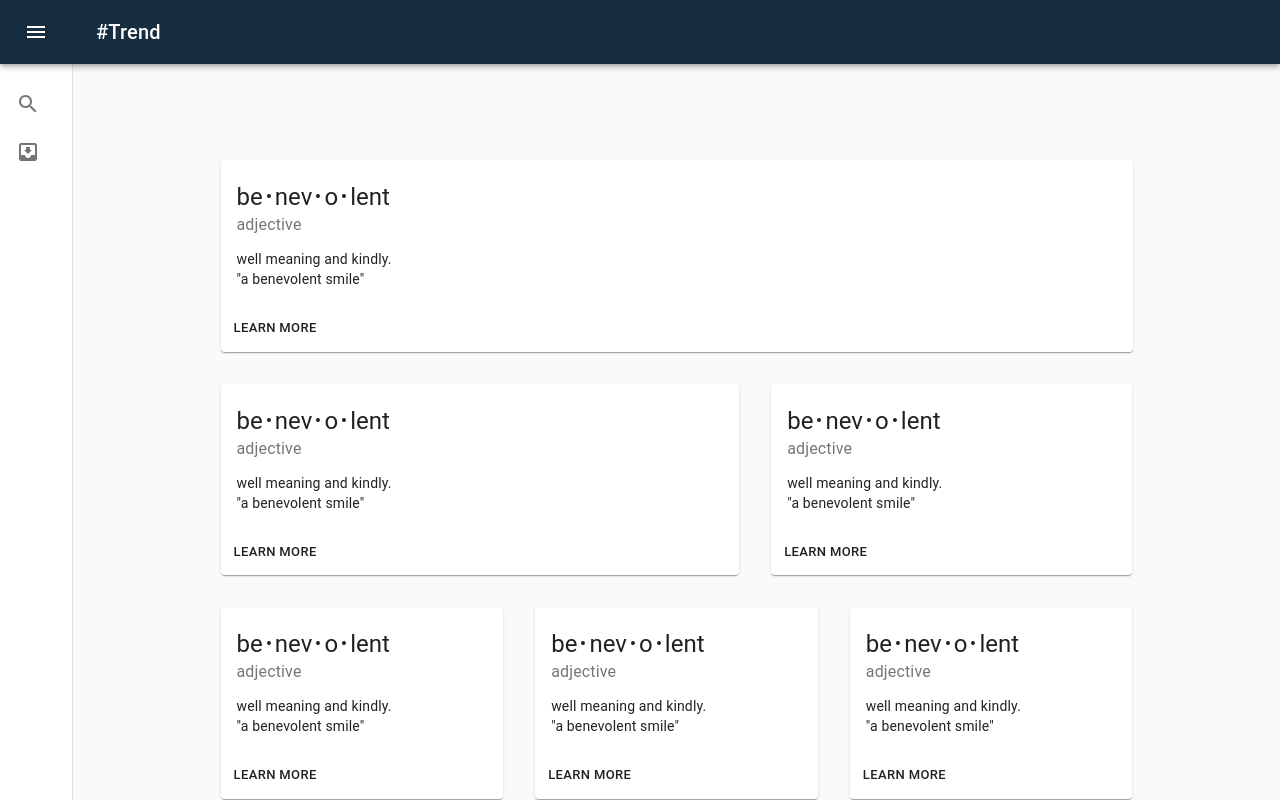
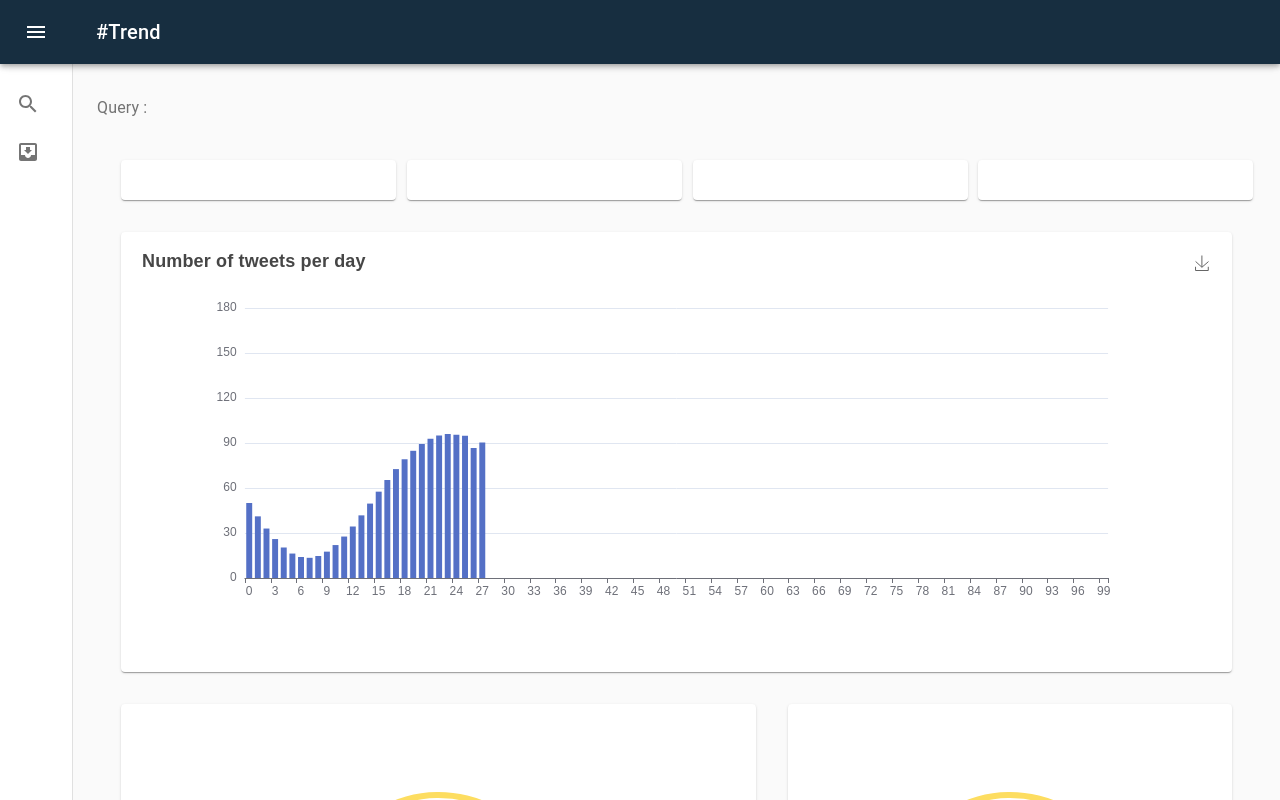
Before and after one commit to fquellec/hash-trend, a React (Create React App) app: page /dashboard in a window 1280 px wide. Shown: the top 800 px of the page. Built offline with nearby package versions, Linux system fonts and the light colour scheme.

Commit message:
add logic to search tweet + style index + start dashboard graphs

```diff
--- a/package.json
+++ b/package.json
@@ -9,6 +9,8 @@
     "@testing-library/react": "^11.1.0",
     "@testing-library/user-event": "^12.1.10",
     "classnames": "^2.3.1",
+    "echarts": "^5.1.2",
+    "echarts-for-react": "^3.0.1",
     "react": "^17.0.2",
     "react-dom": "^17.0.2",
     "react-router-dom": "^5.2.0",
--- a/src/App.js
+++ b/src/App.js
@@ -1,4 +1,3 @@
-//import logo from './logo.svg';
 import './App.css';
 import React from 'react';
 
@@ -6,7 +5,6 @@ import {
   BrowserRouter as Router,
   Route,
   Switch,
-  Link,
   Redirect
 } from "react-router-dom"
 
--- a/src/components/Card.js
+++ b/src/components/Card.js
@@ -28,38 +28,39 @@ const useStyles = makeStyles({
     fontSize: 14,
   },
   pos: {
-    marginBottom: 12,
+    marginTop: 12,
+
   },
 });
 
 export default function SimpleCard(props) {
   const classes = useStyles();
-  const bull = <span className={classes.bullet}>•</span>;
-
   return (
     <Card className={classes.root}>
       <CardContent className={classes.cardContent}>
-        <Typography className={classes.title} color="textSecondary" gutterBottom>
-          {props.name}
-        </Typography>
-        <Typography variant="h5" component="h2">
-          be{bull}nev{bull}o{bull}lent
-        </Typography>
-        <Typography className={classes.pos} color="textSecondary">
-          adjective
-        </Typography>
-        <Typography variant="body2" component="p">
-          well meaning and kindly.
-          <br />
-          {'"a benevolent smile"'}
-        </Typography>
+       {props.children}
       </CardContent>
-      <CardActions>
-        <Button size="small">Learn More</Button>
-      </CardActions>
     </Card>
   );
 }
+
+export function MainPageCard(props) {
+    const classes = useStyles();
+
+    return (
+        <SimpleCard>
+            <Typography variant="h5" component="h2">
+                {props.icon} {props.title}
+            </Typography>
+            <Typography className={classes.pos} color="textSecondary">
+                {props.subtitle}
+            </Typography>
+            <Typography className={classes.pos} variant="body2" component="p">
+                {props.body}
+            </Typography>
+        </SimpleCard>
+    );
+  }
 
 export function DashCard(props) {
     const classes = useStyles();
--- /dev/null
+++ b/src/components/Search.js
@@ -0,0 +1,59 @@
+import React, { useState } from "react";
+import InputBase from '@material-ui/core/InputBase';
+import SearchIcon from '@material-ui/icons/Search';
+import { makeStyles } from '@material-ui/core/styles';
+import IconButton from '@material-ui/core/IconButton';
+import { withRouter } from 'react-router-dom';
+
+const useStyles = makeStyles((theme) => ({
+    root: {
+      padding: '2px 4px',
+      display: 'grid',
+      alignItems: 'center',
+    },
+    input: {
+      marginLeft: theme.spacing(1),
+      flex: 1,
+      maxWidth: '600px',
+      width: '90%',
+    },
+    iconButton: {
+      padding: 10,
+    },
+    divider: {
+      height: 28,
+      margin: 4,
+    },
+    cardGrid: {
+      paddingTop: theme.spacing(8),
+      paddingBottom: theme.spacing(8),
+    },
+}));
+
+function SearchForm(props) {
+
+    const [name, setName] = useState("");
+    const handleSubmit = (event) => {
+        event.preventDefault();
+        props.history.push({
+            pathname: '/dashboard',
+            search: `?${name}`,
+        })
+    }
+    const classes = useStyles();
+    return (
+        <form onSubmit={handleSubmit}>
+            <InputBase
+                className={classes.input}
+                placeholder="Search for a keyword, hashtag or account"
+                inputProps={{ 'aria-label': 'Search for a keyword, hashtag or account' }}
+                value={name}
+                onChange={e => setName(e.target.value)}
+            />
+            <IconButton type="submit" className={classes.iconButton} aria-label="search">
+                <SearchIcon />
+            </IconButton>
+        </form>
+)};
+
+export default withRouter(SearchForm);
--- /dev/null
+++ b/src/components/graphs/GaugeChart.js
@@ -0,0 +1,89 @@
+import ReactEcharts from "echarts-for-react";
+
+//Chart style
+const style = {
+    height: "30vh",
+    width: "100%"
+};
+
+let option = {
+    series: [{
+        type: 'gauge',
+        radius: '100%', // this
+        center: ['50%', '80%'],
+        startAngle: 180,
+        endAngle: 0,
+        min: 0,
+        max: 1,
+        splitNumber: 8,
+        axisLine: {
+            lineStyle: {
+                width: 6,
+                color: [
+                    [0.33, '#FF6E76'],
+                    [0.66, '#FDDD60'],
+                    [1, '#7CFFB2']
+                ]
+            }
+        },
+        pointer: {
+            icon: 'path://M12.8,0.7l12,40.1H0.7L12.8,0.7z',
+            length: '12%',
+            width: 20,
+            offsetCenter: [0, '-60%'],
+            itemStyle: {
+                color: 'auto'
+            }
+        },
+        axisTick: {
+            length: 12,
+            lineStyle: {
+                color: 'auto',
+                width: 2
+            }
+        },
+        splitLine: {
+            length: 20,
+            lineStyle: {
+                color: 'auto',
+                width: 5
+            }
+        },
+        axisLabel: {
+            color: '#464646',
+            fontSize: 20,
+            distance: -120,
+            formatter: function (value) {
+                if (value === 0.875) {
+                    return 'Positive';
+                }
+                else if (value === 0.5) {
+                    return 'Neutral';
+                }
+                else if (value === 0.125) {
+                    return 'Negative';
+                }
+            }
+        },
+        detail: {
+            fontSize: 20,
+            offsetCenter: [0, '0%'],
+            valueAnimation: true,
+            formatter: function (value) {
+                return Math.round(value * 100) + '%';
+            },
+            color: 'auto'
+        },
+        data: [{
+            value: 0.70,
+            name: 'tweets'
+        }]
+    }]
+};
+
+export default function GaugeChart(props) {
+    return (
+        <ReactEcharts option={option} style={style} className="gauge-chart" />
+    );
+
+}
--- /dev/null
+++ b/src/components/graphs/LineChart.js
@@ -0,0 +1,76 @@
+import ReactEcharts from "echarts-for-react";
+
+//Import json file. Used in {options}.
+//const data = require("../src/fakeDB/pieChartData");
+
+//Array of names for legend in {options}
+//const dataNames = data.map(i => i.name);
+
+//Chart style
+const style = {
+    height: "50vh",
+    width: "100%"
+};
+
+// Data (import later)
+var xAxisData = [];
+var data1 = [];
+var data2 = [];
+for (var i = 0; i < 100; i++) {
+    xAxisData.push(i);
+    data1.push((Math.sin(i / 5) * (i / 5 -10) + 10 + i / 6) * 5);
+    data2.push((Math.cos(i / 5) * (i / 5) + 5 + i / 6) * 5);
+}
+
+// Chart options
+let option = {
+    title: {
+        text: 'Number of tweets per day'
+    },
+    //legend: {
+    //    data: ['bar', 'bar2']
+    //},
+    toolbox: {
+        // y: 'bottom',
+        feature: {
+            //magicType: {
+            //    type: ['stack', 'tiled']
+            //},
+            //dataView: {},
+            saveAsImage: {
+                pixelRatio: 2
+            }
+        }
+    },
+    tooltip: {},
+    xAxis: {
+        data: xAxisData,
+        splitLine: {
+            show: false
+        }
+    },
+    yAxis: {
+    },
+    series: [{
+        name: 'bar',
+        type: 'bar',
+        data: data1,
+        emphasis: {
+            focus: 'series'
+        },
+        animationDelay: function (idx) {
+            return idx * 200;
+        }
+    },
+    ],
+    animationEasing: 'elasticOut',
+    animationDelayUpdate: function (idx) {
+        return idx * 205;
+    }
+};
+
+export default function LineChart(props) {
+    return (
+        <ReactEcharts option={option} style={style} className="line-chart" />
+    );
+}
--- /dev/null
+++ b/src/fakeDB/pieChartData.json
@@ -0,0 +1,83 @@
+[
+    {
+      "value": 600.58,
+      "name": "Data Point 1",
+      "itemStyle": {
+        "normal": {
+          "color": "#f845f1"
+        }
+      }
+    },
+    {
+      "value": 1100.58,
+      "name": "Data Point 2",
+      "itemStyle": {
+        "normal": {
+          "color": "#ad46f3"
+        }
+      }
+    },
+    {
+      "value": 1200.58,
+      "name": "Data Point 3",
+      "itemStyle": {
+        "normal": {
+          "color": "#5045f6"
+        }
+      }
+    },
+    {
+      "value": 1300.58,
+      "name": "Data Point 4",
+      "itemStyle": {
+        "normal": {
+          "color": "#4777f5"
+        }
+      }
+    },
+    {
+      "value": 1400.58,
+      "name": "Data Point 5",
+      "itemStyle": {
+        "normal": {
+          "color": "#44aff0"
+        }
+      }
+    },
+    {
+      "value": 1500.58,
+      "name": "Data Point 6",
+      "itemStyle": {
+        "normal": {
+          "color": "#45dbf7"
+        }
+      }
+    },
+    {
+      "value": 1500.58,
+      "name": "Data Point 7",
+      "itemStyle": {
+        "normal": {
+          "color": "#f6d54a"
+        }
+      }
+    },
+    {
+      "value": 1600.58,
+      "name": "Data Point 8",
+      "itemStyle": {
+        "normal": {
+          "color": "#f69846"
+        }
+      }
+    },
+    {
+      "value": 1800,
+      "name": "Data Point 9",
+      "itemStyle": {
+        "normal": {
+          "color": "#ff4343"
+        }
+      }
+    }
+  ]
--- a/src/pages/dashboard.jsx
+++ b/src/pages/dashboard.jsx
@@ -4,11 +4,14 @@ import SimpleCard from "../components/Card"
 import Grid from '@material-ui/core/Grid';
 import Container from '@material-ui/core/Container';
 import { makeStyles } from '@material-ui/core/styles';
+import LineChart from "../components/graphs/LineChart"
+import GaugeChart from "../components/graphs/GaugeChart"
+import Typography from '@material-ui/core/Typography';
 
 const useStyles = makeStyles((theme) => ({
     cardGrid: {
-      paddingTop: theme.spacing(8),
-      paddingBottom: theme.spacing(8),
+        paddingTop: theme.spacing(5),
+        paddingBottom: theme.spacing(5),
     },
   }));
 
@@ -16,25 +19,56 @@ const DashBoardPage = (props) => {
     const classes = useStyles();
     return (
         <Frame withSideBar={true}>
-            <Container className={classes.cardGrid} maxWidth="md">
+            <Typography className={classes.pos} color="textSecondary">
+                Query : {props.location.search.slice(1)}
+            </Typography>
+            <Container className={classes.cardGrid} maxWidth="lg">
                 <Grid container spacing={4}>
-                    <Grid item key="Search" xs={12} sm={12} md={12}>
-                        <SimpleCard/>
+                    <Grid item key="nb-tweets-total" xs={6} sm={6} md={3}>
+                        <SimpleCard>
+                        </SimpleCard>
                     </Grid>
-                    <Grid item key="Export" xs={12} sm={6} md={7}>
-                        <SimpleCard/>
+                    <Grid item key="nb-tweets-retweet" xs={6} sm={6} md={3}>
+                        <SimpleCard>
+                        </SimpleCard>
                     </Grid>
-                    <Grid item key="Search" xs={12} sm={7} md={5}>
-                        <SimpleCard/>
+                    <Grid item key="nb-tweets-reply" xs={6} sm={6} md={3}>
+                        <SimpleCard>
+                        </SimpleCard>
                     </Grid>
-                    <Grid item key="Get Insight" xs={12} sm={6} md={4}>
-                        <SimpleCard/>
+                    <Grid item key="nb-tweets-original" xs={6} sm={6} md={3}>
+                        <SimpleCard>
+                        </SimpleCard>
                     </Grid>
-                    <Grid item key="Export" xs={12} sm={6} md={4}>
-                        <SimpleCard/>
+                    <Grid item key="nb-tweets" xs={12} sm={12} md={12}>
+                        <SimpleCard>
+                            <LineChart/>
+                        </SimpleCard>
                     </Grid>
-                    <Grid item key="Export" xs={12} sm={6} md={4}>
-                        <SimpleCard/>
+                    <Grid item key="sentiment" xs={12} sm={12} md={7}>
+                        <SimpleCard>
+                            <GaugeChart/>
+                        </SimpleCard>
+                    </Grid>
+                    <Grid item  xs={12} sm={12} md={5}>
+                        <SimpleCard>
+                            <GaugeChart/>
+                        </SimpleCard>
+                    </Grid>
+                    <Grid item  xs={12} sm={12} md={4}>
+                        <SimpleCard>
+                            <GaugeChart/>
+                        </SimpleCard>
+                    </Grid>
+                    <Grid item  xs={12} sm={12} md={4}>
+                        <SimpleCard>
+                            <GaugeChart/>
+                        </SimpleCard>
+                    </Grid>
+                    <Grid item  xs={12} sm={12} md={4}>
+                        <SimpleCard>
+                            <GaugeChart/>
+                        </SimpleCard>
                     </Grid>
                 </Grid>
             </Container>
```
Also changed, not shown: src/components/frame.js (+17 -13 lines), src/pages/index.jsx (+26 -19 lines), 1 other file (tests, documents, lock files or other folders).
